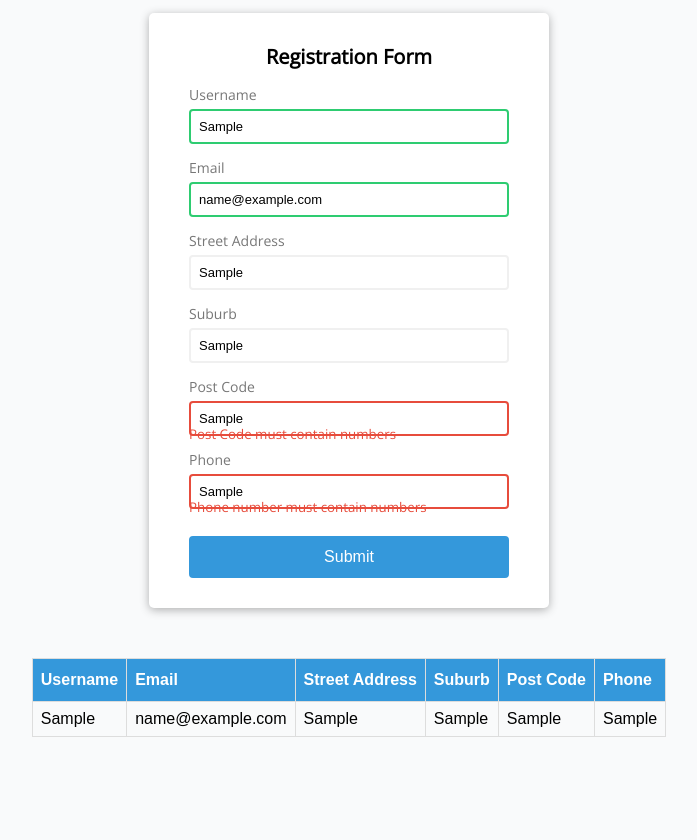
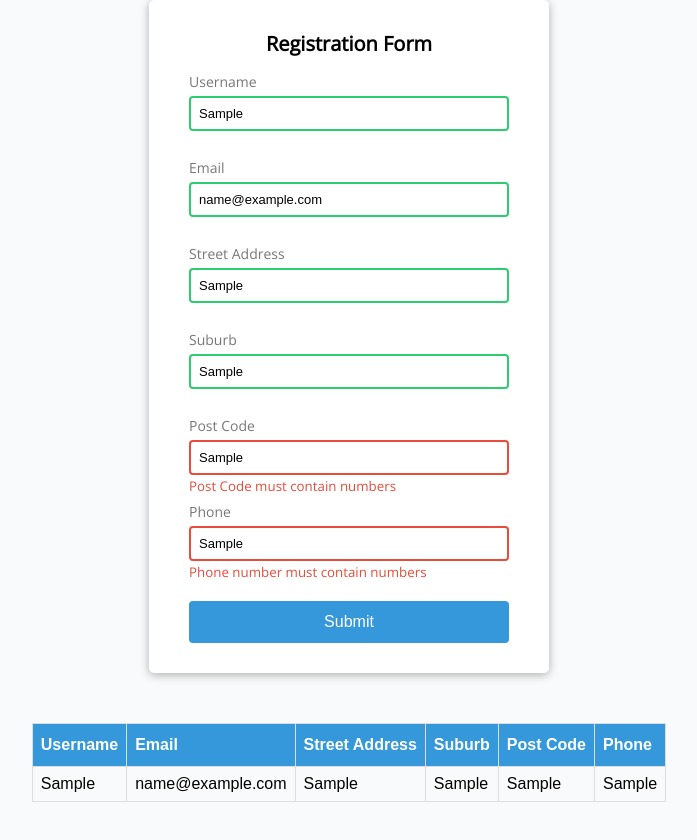
Before and after one commit to trinajoy/planet-ark, a plain HTML site: page index.html in a window 1280 px wide. Both pictures are taken after typing "Sample", "name@example.com", "Sample", "Sample", "Sample", "Sample" into the empty fields and a click on the button "Submit". Shown: the whole page, without its empty margins (291-988 px from the left). Before the commit the page ends 800 px from the top, so only its background shows below. Drawn offline with nearby package versions, Linux system fonts and the light colour scheme.

Commit message:
add more required fields to form

```diff
--- a/script.js
+++ b/script.js
@@ -92,7 +92,7 @@ function getFieldName(input) {
 // Event listener
 form.addEventListener("submit", function (e) {
   e.preventDefault();
-  checkRequired([username, email]);
+  checkRequired([username, email, street, suburb]);
   checkLength(username, 3, 15);
   checkPhoneLength(phone, 6);
   checkPhone(phone);
--- a/styles.css
+++ b/styles.css
@@ -49,7 +49,7 @@ h2 {
 
 .form-control {
   margin-bottom: 7px;
-  padding-bottom: 7px;
+  padding-bottom: 20px;
   position: relative;
 }
 
```
